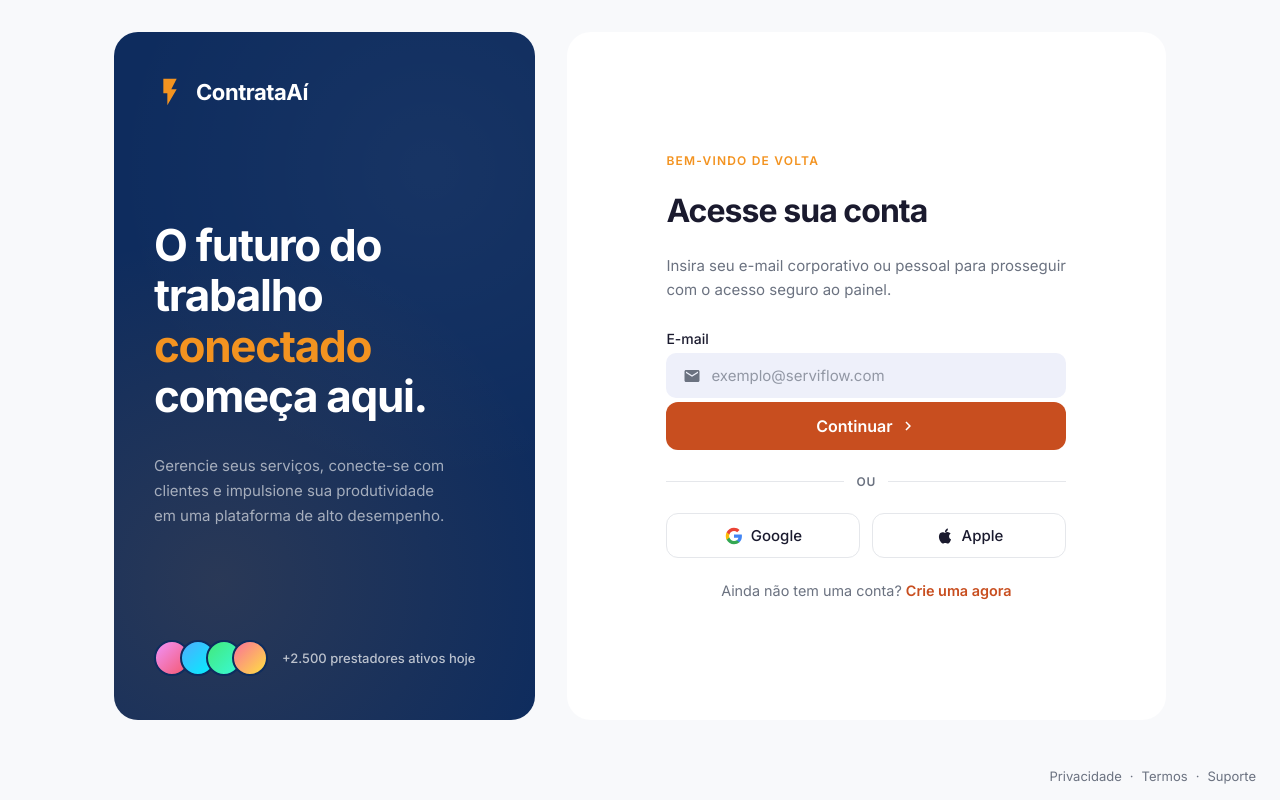
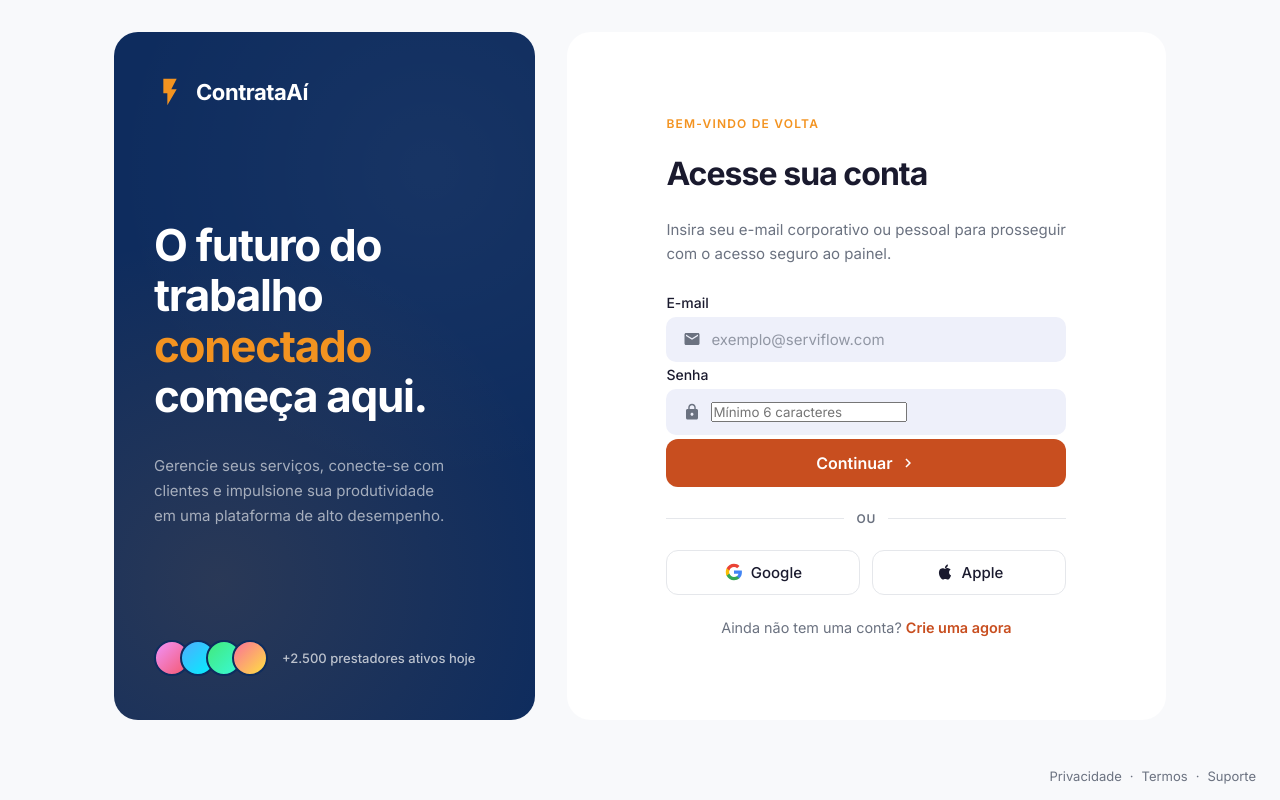
Before and after one commit to JunoPLupus/Contrata-Ai, an Angular app in the folder web/: page /login in a window 1280 px wide. Built offline with nearby package versions, Linux system fonts and the light colour scheme.

Commit message:
feat(auth): integra login e cadastro com API via AuthService #2

```diff
--- a/web/src/app/app.config.ts
+++ b/web/src/app/app.config.ts
@@ -1,11 +1,13 @@
 import { ApplicationConfig, provideBrowserGlobalErrorListeners } from '@angular/core';
 import { provideRouter } from '@angular/router';
+import { provideHttpClient } from '@angular/common/http';
 
 import { routes } from './app.routes';
 
 export const appConfig: ApplicationConfig = {
   providers: [
     provideBrowserGlobalErrorListeners(),
-    provideRouter(routes)
+    provideRouter(routes),
+    provideHttpClient()
   ]
 };
--- /dev/null
+++ b/web/src/app/core/services/auth.service.ts
@@ -0,0 +1,36 @@
+import { Injectable } from '@angular/core';
+import { HttpClient } from '@angular/common/http';
+import { Observable, map } from 'rxjs';
+import { environment } from '../../../environments/environment';
+
+@Injectable({
+  providedIn: 'root'
+})
+export class AuthService {
+
+  private readonly baseUrl = environment.apiUrl;
+
+  constructor(private http: HttpClient) {}
+
+  login(email: string, senha: string): Observable<string> {
+    return this.http.post<{ token: string }>(`${this.baseUrl}/login`, { email, senha }).pipe(
+      map(response => response.token)
+    );
+  }
+
+  cadastrar(dados: any): Observable<any> {
+    return this.http.post(`${this.baseUrl}/clientes-prestadores`, dados);
+  }
+
+  salvarToken(token: string): void {
+    localStorage.setItem('token', token);
+  }
+
+  getToken(): string | null {
+    return localStorage.getItem('token');
+  }
+
+  logout(): void {
+    localStorage.clear();
+  }
+}
--- a/web/src/app/features/auth/cadastro/cadastro.component.html
+++ b/web/src/app/features/auth/cadastro/cadastro.component.html
@@ -199,12 +199,17 @@
           </div>
 
           <!-- CTA -->
-          <button type="submit" class="btn-primary" [disabled]="form.invalid">
-            Cadastrar agora
-            <svg xmlns="http://www.w3.org/2000/svg" viewBox="0 0 24 24"
-                 width="18" height="18" fill="currentColor" aria-hidden="true">
-              <path d="M8.59 16.59 13.17 12 8.59 7.41 10 6l6 6-6 6z"/>
-            </svg>
+          @if (erro()) {
+            <p class="field__error" role="alert" style="margin-bottom: 0.75rem;">{{ erro() }}</p>
+          }
+          <button type="submit" class="btn-primary" [disabled]="form.invalid || loading()">
+            {{ loading() ? 'Cadastrando...' : 'Cadastrar agora' }}
+            @if (!loading()) {
+              <svg xmlns="http://www.w3.org/2000/svg" viewBox="0 0 24 24"
+                   width="18" height="18" fill="currentColor" aria-hidden="true">
+                <path d="M8.59 16.59 13.17 12 8.59 7.41 10 6l6 6-6 6z"/>
+              </svg>
+            }
           </button>
 
         </form>
--- a/web/src/app/features/auth/cadastro/cadastro.component.ts
+++ b/web/src/app/features/auth/cadastro/cadastro.component.ts
@@ -1,8 +1,9 @@
-import { Component, inject } from '@angular/core';
+import { Component, inject, signal } from '@angular/core';
 import { CommonModule } from '@angular/common';
 import { FormBuilder, ReactiveFormsModule, Validators } from '@angular/forms';
-import { RouterLink } from '@angular/router';
+import { Router, RouterLink } from '@angular/router';
 import { CadastroPayload, PerfilCadastro } from '../../../core/models/cadastro.model';
+import { AuthService } from '../../../core/services/auth.service';
 
 @Component({
   selector: 'app-cadastro',
@@ -13,10 +14,14 @@ import { CadastroPayload, PerfilCadastro } from '../../../core/models/cadastro.m
 })
 export class CadastroComponent {
   private readonly fb = inject(FormBuilder);
+  private readonly authService = inject(AuthService);
+  private readonly router = inject(Router);
 
   perfilSelecionado: PerfilCadastro = 'cliente';
   senhaVisivel = false;
   protected submitted = false;
+  protected readonly loading = signal(false);
+  protected readonly erro = signal('');
 
   protected readonly form = this.fb.group({
     nome: ['', [Validators.required, Validators.minLength(3)]],
@@ -50,9 +55,19 @@ export class CadastroComponent {
       whatsapp: v.whatsapp!,
       senha: v.senha!,
       perfilEscolhido: this.perfilSelecionado,
-      // TODO: chamar rota de cadastro conforme perfilSelecionado (cliente vs cliente+prestador). Endpoints a confirmar com a Juno.
       aceiteTermos: v.aceiteTermos!,
     };
-    console.log(payload);
+    this.loading.set(true);
+    this.erro.set('');
+    this.authService.cadastrar(payload).subscribe({
+      next: () => {
+        this.loading.set(false);
+        this.router.navigate(['/login'], { state: { mensagem: 'Cadastro realizado com sucesso! Faça login para continuar.' } });
+      },
+      error: () => {
+        this.loading.set(false);
+        this.erro.set('Erro ao cadastrar. Verifique os dados e tente novamente.');
+      },
+    });
   }
 }
--- a/web/src/app/features/auth/login/login.component.html
+++ b/web/src/app/features/auth/login/login.component.html
@@ -86,13 +86,55 @@
             }
           </div>
 
+          <!-- Password field -->
+          <div class="field">
+            <label class="field__label" for="senha">Senha</label>
+            <div class="field__wrapper"
+                 [class.field__wrapper--error]="senhaControl.invalid && (senhaControl.dirty || submitted())">
+              <svg class="field__icon" xmlns="http://www.w3.org/2000/svg"
+                   viewBox="0 0 24 24" width="18" height="18" fill="currentColor" aria-hidden="true">
+                <path d="M18 8h-1V6c0-2.76-2.24-5-5-5S7 3.24 7 6v2H6c-1.1 0-2 .9-2 2v10c0 1.1.9
+                         2 2 2h12c1.1 0 2-.9 2-2V10c0-1.1-.9-2-2-2zm-6 9c-1.1 0-2-.9-2-2s.9-2
+                         2-2 2 .9 2 2-.9 2-2 2zm3.1-9H8.9V6c0-1.71 1.39-3.1 3.1-3.1 1.71 0 3.1
+                         1.39 3.1 3.1v2z"/>
+              </svg>
+              <input
+                id="senha"
+                type="password"
+                formControlName="senha"
+                placeholder="Mínimo 6 caracteres"
+                autocomplete="current-password"
+                [attr.aria-invalid]="senhaControl.invalid && (senhaControl.dirty || submitted()) ? true : null"
+                aria-describedby="senha-error"
+              />
+            </div>
+            @if (senhaControl.invalid && (senhaControl.dirty || submitted())) {
+              <p id="senha-error" class="field__error" role="alert">
+                @if (senhaControl.errors?.['required']) {
+                  Senha é obrigatória.
+                } @else if (senhaControl.errors?.['minlength']) {
+                  A senha deve ter no mínimo 6 caracteres.
+                }
+              </p>
+            }
+          </div>
+
+          <!-- API error message -->
+          @if (erro()) {
+            <p class="field__error" role="alert">{{ erro() }}</p>
+          }
+
           <!-- Primary submit -->
-          <button type="submit" class="btn-primary">
-            Continuar
-            <svg xmlns="http://www.w3.org/2000/svg" viewBox="0 0 24 24"
-                 width="18" height="18" fill="currentColor" aria-hidden="true">
-              <path d="M8.59 16.59 13.17 12 8.59 7.41 10 6l6 6-6 6z"/>
-            </svg>
+          <button type="submit" class="btn-primary" [disabled]="loading()">
+            @if (loading()) {
+              Entrando...
+            } @else {
+              Continuar
+              <svg xmlns="http://www.w3.org/2000/svg" viewBox="0 0 24 24"
+                   width="18" height="18" fill="currentColor" aria-hidden="true">
+                <path d="M8.59 16.59 13.17 12 8.59 7.41 10 6l6 6-6 6z"/>
+              </svg>
+            }
           </button>
 
         </form>
--- a/web/src/app/features/auth/login/login.component.ts
+++ b/web/src/app/features/auth/login/login.component.ts
@@ -1,6 +1,8 @@
 import { Component, inject, signal } from '@angular/core';
 import { FormBuilder, ReactiveFormsModule, Validators } from '@angular/forms';
 import { Router, RouterLink } from '@angular/router';
+import { firstValueFrom } from 'rxjs';
+import { AuthService } from '../../../core/services/auth.service';
 
 @Component({
   selector: 'app-login',
@@ -12,22 +14,41 @@ import { Router, RouterLink } from '@angular/router';
 export class LoginComponent {
   private readonly fb = inject(FormBuilder);
   private readonly router = inject(Router);
+  private readonly authService = inject(AuthService);
 
   protected readonly form = this.fb.group({
     email: ['', [Validators.required, Validators.email]],
+    senha: ['', [Validators.required, Validators.minLength(6)]],
   });
 
   protected readonly submitted = signal(false);
+  protected readonly loading = signal(false);
+  protected readonly erro = signal<string | null>(null);
 
   protected get emailControl() {
     return this.form.controls.email;
   }
 
-  protected onSubmit(): void {
+  protected get senhaControl() {
+    return this.form.controls.senha;
+  }
+
+  protected async onSubmit(): Promise<void> {
     this.submitted.set(true);
     if (this.form.valid) {
-      console.log(this.form.value);
-      this.router.navigate(['/cliente/home']);
+      this.loading.set(true);
+      this.erro.set(null);
+      try {
+        const token = await firstValueFrom(
+          this.authService.login(this.form.value.email!, this.form.value.senha!)
+        );
+        this.authService.salvarToken(token);
+        this.router.navigate(['/cliente/home']);
+      } catch {
+        this.erro.set('Email ou senha inválidos');
+      } finally {
+        this.loading.set(false);
+      }
     }
   }
 }
--- /dev/null
+++ b/web/src/environments/environment.prod.ts
@@ -0,0 +1,4 @@
+export const environment = {
+  production: true,
+  apiUrl: 'https://contrata-ai-production.up.railway.app/contrataai-api'
+};
--- /dev/null
+++ b/web/src/environments/environment.ts
@@ -0,0 +1,4 @@
+export const environment = {
+  production: false,
+  apiUrl: 'https://contrata-ai-production.up.railway.app/contrataai-api'
+};
```
